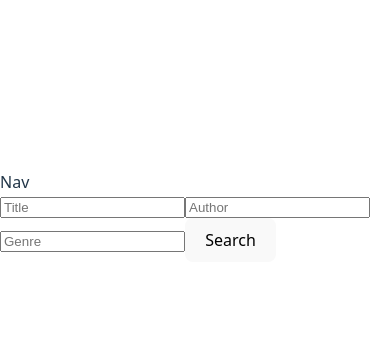
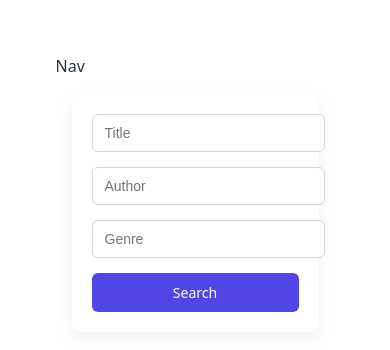
Before and after one commit to Amankumar1997/book-explorer, a React app: page / in a window 390 px wide. Shown: the part 206-556 px from the top of the page. Built offline with nearby package versions, Linux system fonts and the light colour scheme; the HTML template or start-up script is replaced by a standard one.

Commit message:
search page ui

```diff
--- /dev/null
+++ b/src/assets/styles/search.css
@@ -0,0 +1,93 @@
+
+.search-page {
+  padding: 20px;
+  max-width: 1200px;
+  margin: 0 auto;
+  display: flex;
+  justify-content: center;
+  align-items: center;
+}
+
+.search-form-wrapper {
+  margin-bottom: 30px;
+}
+
+.loading-text {
+  text-align: center;
+  font-size: 16px;
+  margin: 20px 0;
+}
+
+
+.search-form {
+  background: #ffffff;
+  padding: 20px;
+  border-radius: 10px;
+  display: grid;
+  grid-template-columns: repeat(auto-fit, minmax(200px, 1fr));
+  gap: 15px;
+  box-shadow: 0 6px 18px rgba(0, 0, 0, 0.06);
+}
+
+.search-form input {
+  padding: 10px 12px;
+  border-radius: 6px;
+  border: 1px solid #d1d5db;
+  font-size: 14px;
+  width: 100%;
+}
+
+.search-form button {
+  background-color: #4f46e5;
+  color: white;
+  border: none;
+  border-radius: 6px;
+  padding: 10px 16px;
+  font-size: 14px;
+  cursor: pointer;
+}
+
+.search-form button:hover {
+  background-color: #4338ca;
+}
+
+
+.books-grid {
+  display: grid;
+  grid-template-columns: repeat(auto-fill, minmax(220px, 1fr));
+  gap: 20px;
+  justify-content: center; /* centers the cards */
+}
+
+
+@media (max-width: 768px) {
+  .search-page {
+    padding: 16px;
+  }
+
+  /* .search-form {
+    padding: 16px;
+    gap: 12px;
+    display: flex;
+  } */
+  .search-form button {
+    width: 100%;
+  }
+  .books-grid {
+    gap: 16px;
+  }
+}
+
+@media (max-width: 480px) {
+  .search-form {
+    grid-template-columns: 1fr;
+  }
+
+  .search-form button {
+    width: 100%;
+  }
+
+  .books-grid {
+    grid-template-columns: 1fr;
+  }
+}
--- a/src/main.jsx
+++ b/src/main.jsx
@@ -1,5 +1,6 @@
 import { createRoot } from "react-dom/client";
 import "./index.css";
+import "./assets/styles/search.css";
 
 import App from "./App.jsx";
 import { Provider } from "react-redux";
```
